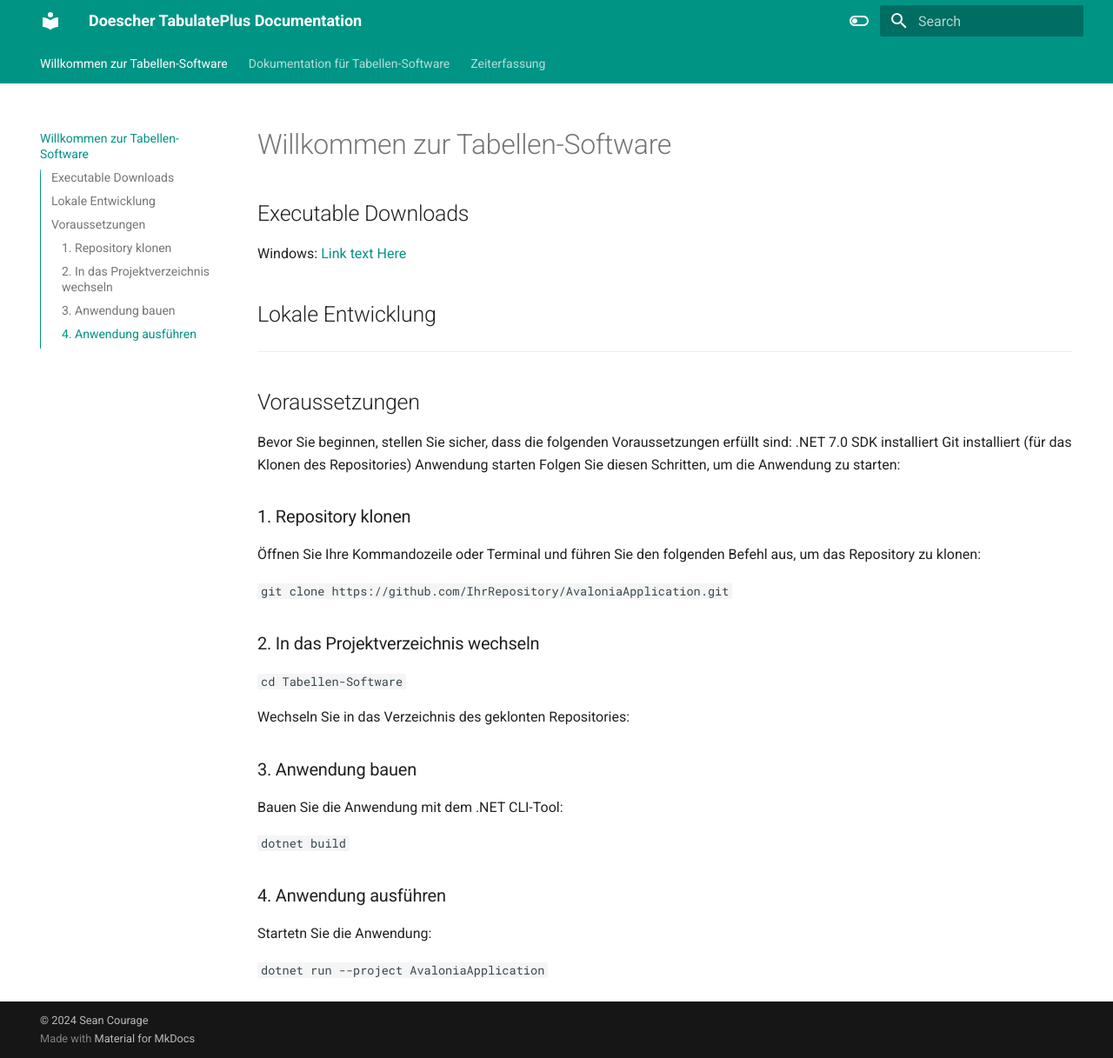
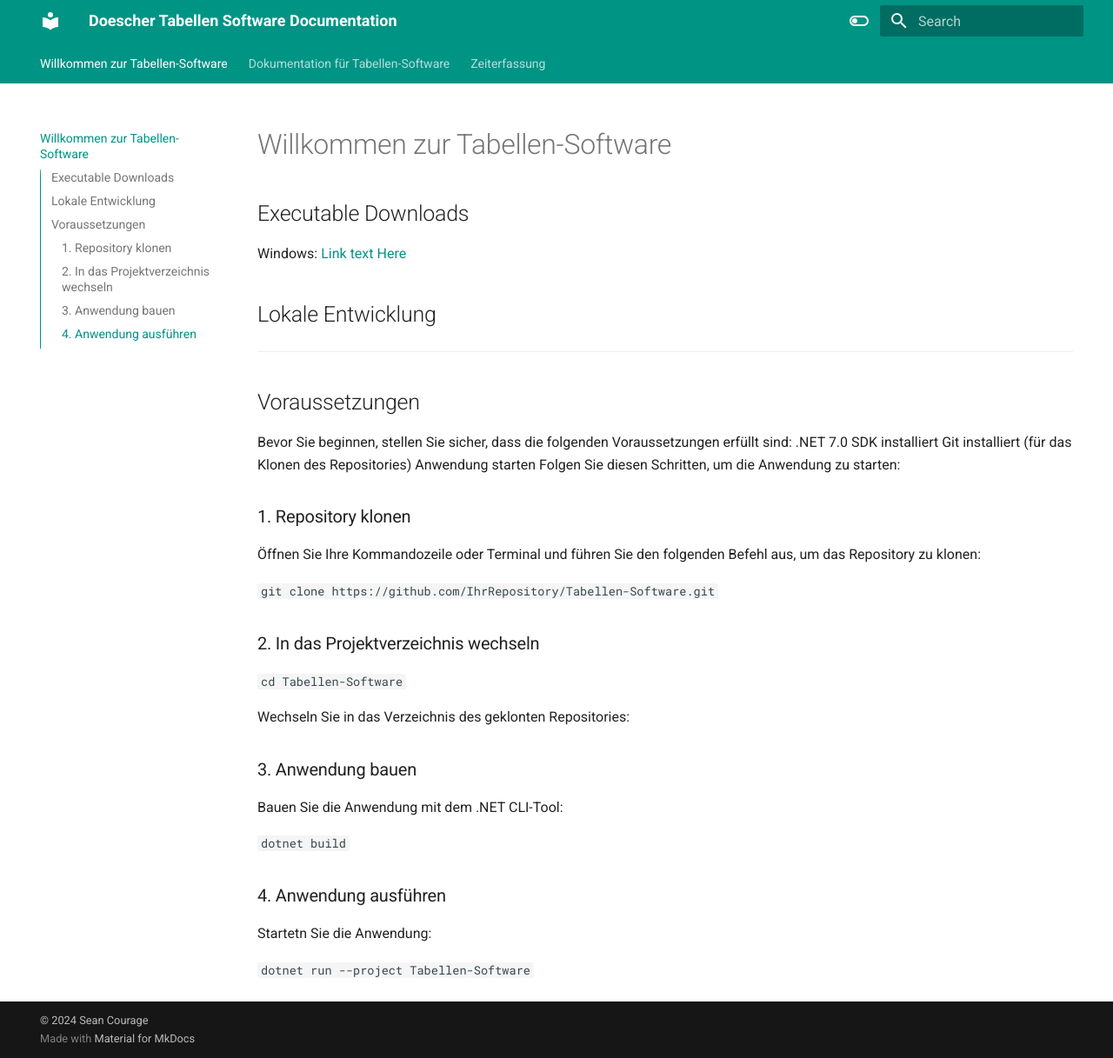
Before and after one commit to CourageSean/doescher-doc, an MkDocs documentation site: the page built from docs/index.md, in a window 1280 px wide and 1217 px high. Shown: the whole window at 87% size. Built offline with MkDocs 1.6.1 and Material for MkDocs 9.7.7, drawn with Linux system fonts in a browser that asks for light colours.

Commit message:
site update

```diff
--- a/docs/index.md
+++ b/docs/index.md
@@ -15,7 +15,7 @@ Folgen Sie diesen Schritten, um die Anwendung zu starten:
 
 Öffnen Sie Ihre Kommandozeile oder Terminal und führen Sie den folgenden Befehl aus, um das Repository zu klonen:
 
-`git clone https://github.com/IhrRepository/AvaloniaApplication.git`
+`git clone https://github.com/IhrRepository/Tabellen-Software.git`
 
 ### 2. In das Projektverzeichnis wechseln
 
@@ -33,4 +33,4 @@ Bauen Sie die Anwendung mit dem .NET CLI-Tool:
 
 Startetn Sie die Anwendung:
 
-`dotnet run --project AvaloniaApplication`
+`dotnet run --project Tabellen-Software`
--- a/mkdocs.yml
+++ b/mkdocs.yml
@@ -1,4 +1,4 @@
-site_name: Doescher TabulatePlus Documentation
+site_name: Doescher Tabellen Software Documentation
 nav:
   - 'index.md'
   - 'documentation.md'
```
